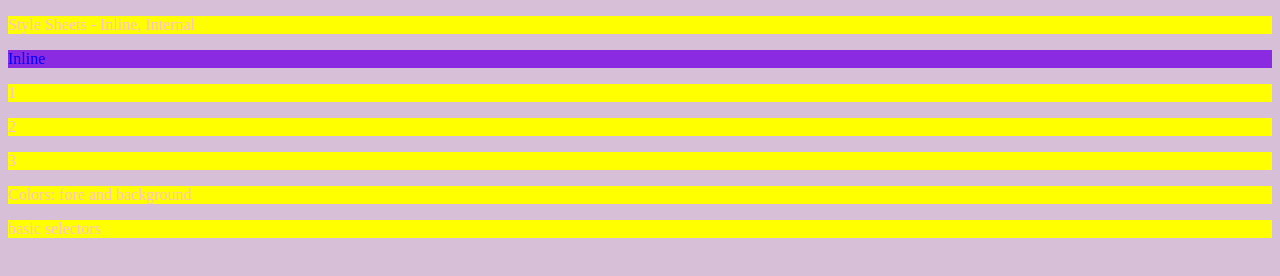
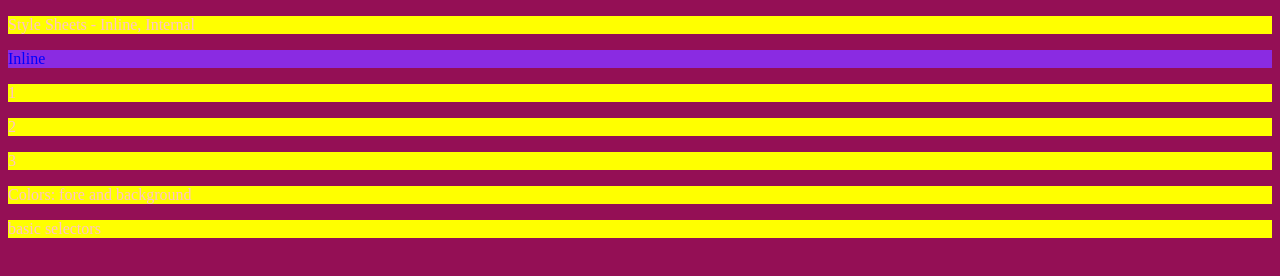
Before and after one commit to 965399787/Week-3-Lecture-1-Tuesday-, a plain HTML site: page index.html in a window 1280 px wide. Drawn offline with Linux system fonts and the light colour scheme.

Commit message:
2nd Update

```diff
--- a/index.html
+++ b/index.html
@@ -9,6 +9,8 @@
         /* Selectors */
         body{
             background-color: thistle;
+            background-color: rgb(150,16,90);
+            background-color: #940F55;
         }
         p{
             color:pink;
```
